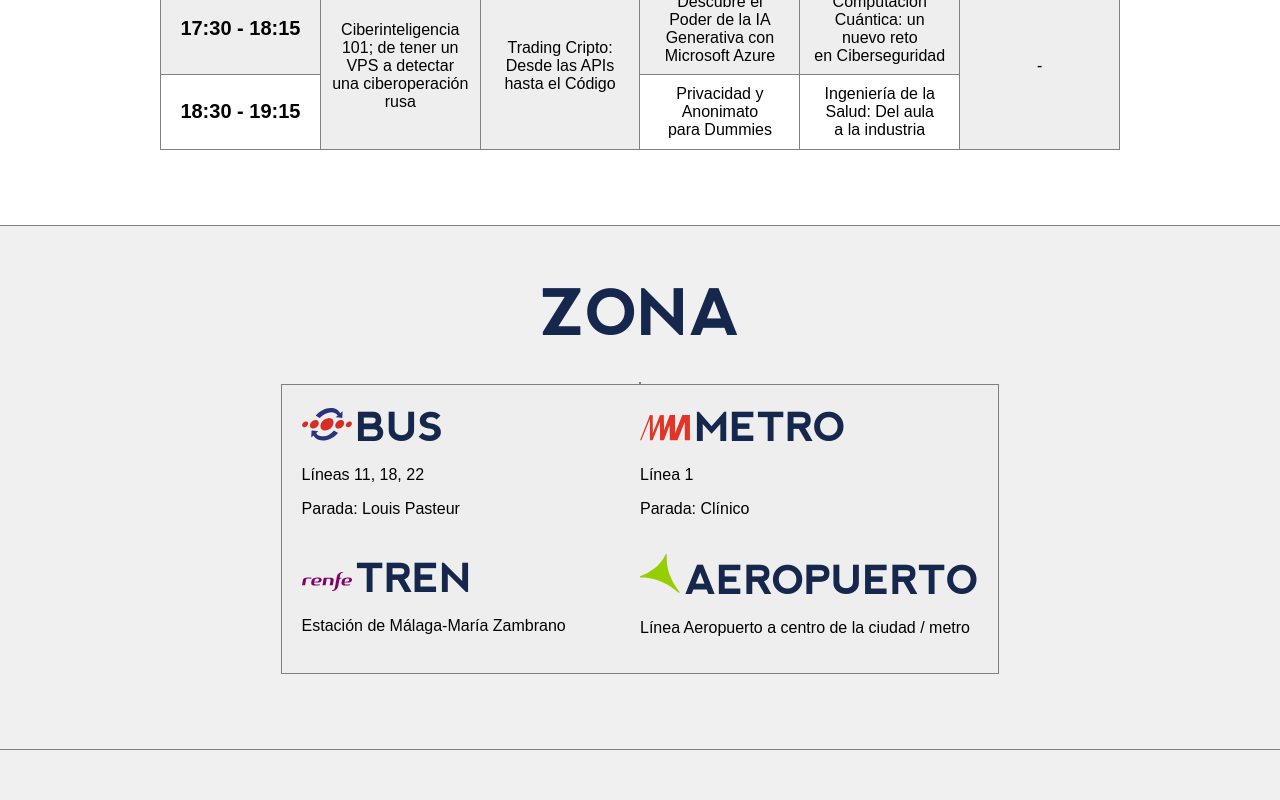
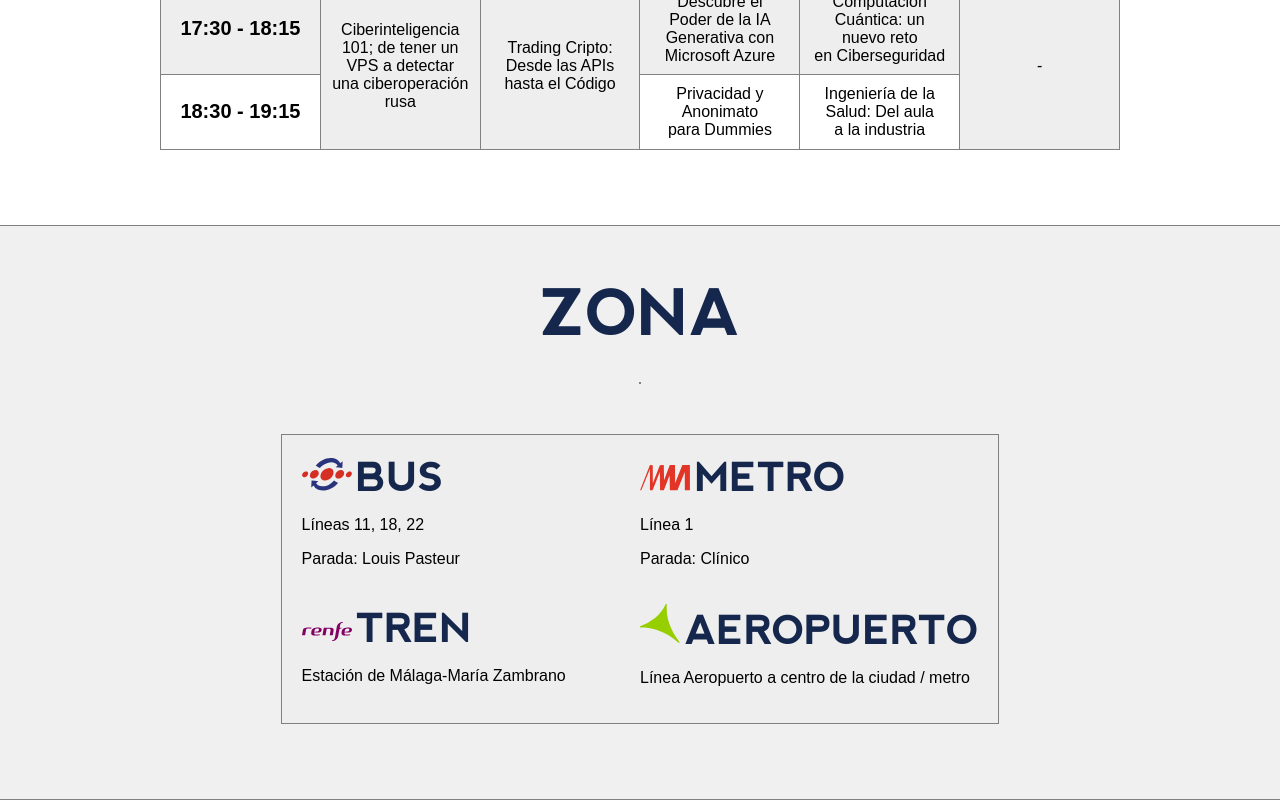
Before and after one commit to ConsejoInfUMA/hackersweek.es, a SvelteKit app: page / in a window 1280 px wide. Shown: the part 1239-2039 px from the top of the page. Before the commit the page ends 1989 px from the top, so only its background shows below. Built offline with nearby package versions, Linux system fonts and the light colour scheme.

Commit message:
fix annoying warning
it even has less lines

```diff
--- a/src/routes/+page.svelte
+++ b/src/routes/+page.svelte
@@ -285,20 +285,15 @@
   #location {
     display: flex;
     flex-direction: column;
-    padding-top: 50px;
-    padding-bottom: 75px;
+    padding: 50px 12.5% 75px;
     align-items: center;
     justify-content: center;
-    /* cannot use & > here because its technically inside a <picture> element */
-    picture {
-      max-width: 75%;
-      margin-bottom: 50px;
-    }
     enhanced\:img {
       display: block;
       max-width: 100%;
       height: auto;
       border: var(--border);
+      margin-bottom: 50px;
     }
     & > div {
       display: grid;
```
